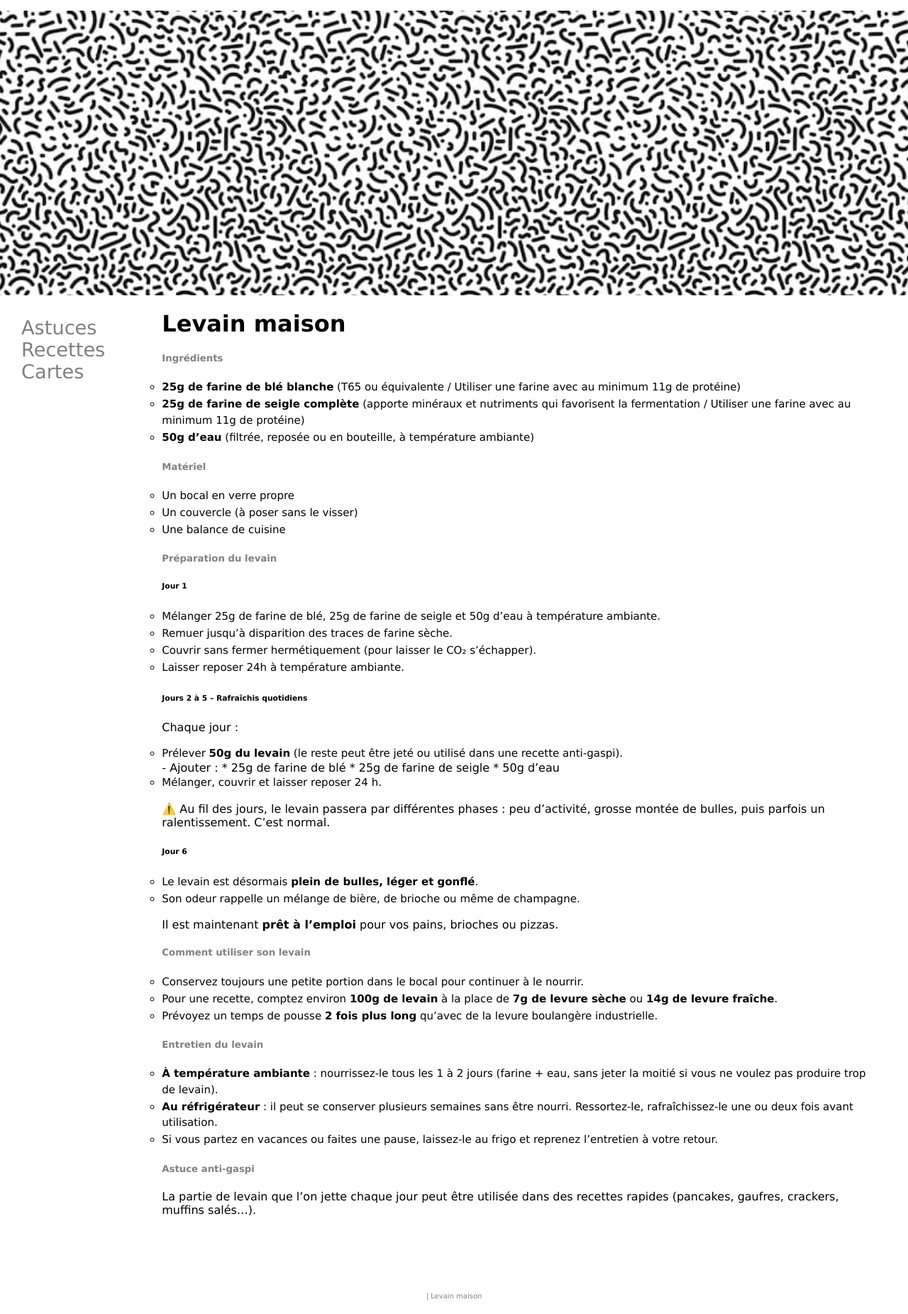
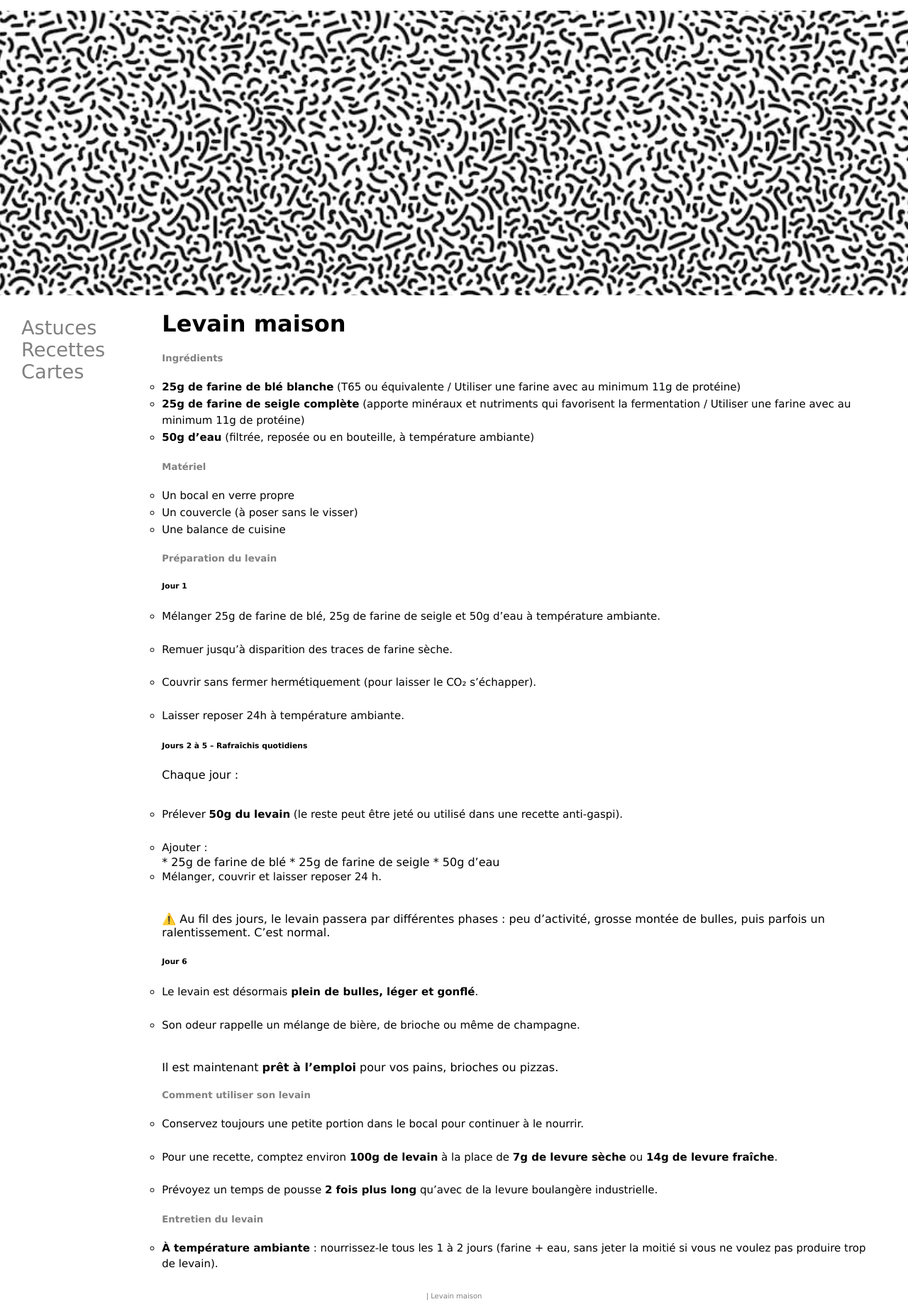
Before and after one commit to DenAff/heol, a Jekyll site: the page built from _posts/recettes/cuissons & préparations/2020-01-01-levain.md, in a window 1280 px wide. Shown: the whole page at 71% size. Built offline with Jekyll 4.4.1, drawn with Linux system fonts in a browser that asks for light colours.

Commit message:
Update 2020-01-01-levain.md

```diff
--- a/_posts/recettes/cuissons & préparations/2020-01-01-levain.md
+++ b/_posts/recettes/cuissons & préparations/2020-01-01-levain.md
@@ -24,44 +24,44 @@ categories: [cuissons & préparations]
 
 ###### Jour 1
 
-- Mélanger 25g de farine de blé, 25g de farine de seigle et 50g d’eau à température ambiante.
-- Remuer jusqu’à disparition des traces de farine sèche.
-- Couvrir sans fermer hermétiquement (pour laisser le CO₂ s’échapper).
+- Mélanger 25g de farine de blé, 25g de farine de seigle et 50g d’eau à température ambiante.<br><br>
+- Remuer jusqu’à disparition des traces de farine sèche.<br><br>
+- Couvrir sans fermer hermétiquement (pour laisser le CO₂ s’échapper).<br><br>
 - Laisser reposer 24h à température ambiante.
 
 ###### Jours 2 à 5 – Rafraîchis quotidiens
 
-Chaque jour :
-- Prélever **50g du levain** (le reste peut être jeté ou utilisé dans une recette anti-gaspi).
+Chaque jour :<br><br>
+- Prélever **50g du levain** (le reste peut être jeté ou utilisé dans une recette anti-gaspi).<br><br>
+- Ajouter :
 
 <ul>
-- Ajouter :
     * 25g de farine de blé
     * 25g de farine de seigle
     * 50g d’eau
 </ul>
 
-- Mélanger, couvrir et laisser reposer 24 h.
+- Mélanger, couvrir et laisser reposer 24 h.<br><br>
 
 ⚠️ Au fil des jours, le levain passera par différentes phases : peu d’activité, grosse montée de bulles, puis parfois un ralentissement. C’est normal.
 
 ###### Jour 6
 
-- Le levain est désormais **plein de bulles, léger et gonflé**.
-- Son odeur rappelle un mélange de bière, de brioche ou même de champagne.
+- Le levain est désormais **plein de bulles, léger et gonflé**.<br><br>
+- Son odeur rappelle un mélange de bière, de brioche ou même de champagne.<br><br>
 
 Il est maintenant **prêt à l’emploi** pour vos pains, brioches ou pizzas.
 
 ##### Comment utiliser son levain
 
-- Conservez toujours une petite portion dans le bocal pour continuer à le nourrir.
-- Pour une recette, comptez environ **100g de levain** à la place de **7g de levure sèche** ou **14g de levure fraîche**.
+- Conservez toujours une petite portion dans le bocal pour continuer à le nourrir.<br><br>
+- Pour une recette, comptez environ **100g de levain** à la place de **7g de levure sèche** ou **14g de levure fraîche**.<br><br>
 - Prévoyez un temps de pousse **2 fois plus long** qu’avec de la levure boulangère industrielle.
 
 ##### Entretien du levain
 
-- **À température ambiante** : nourrissez-le tous les 1 à 2 jours (farine + eau, sans jeter la moitié si vous ne voulez pas produire trop de levain).
-- **Au réfrigérateur** : il peut se conserver plusieurs semaines sans être nourri. Ressortez-le, rafraîchissez-le une ou deux fois avant utilisation.
+- **À température ambiante** : nourrissez-le tous les 1 à 2 jours (farine + eau, sans jeter la moitié si vous ne voulez pas produire trop de levain).<br><br>
+- **Au réfrigérateur** : il peut se conserver plusieurs semaines sans être nourri. Ressortez-le, rafraîchissez-le une ou deux fois avant utilisation.<br><br>
 - Si vous partez en vacances ou faites une pause, laissez-le au frigo et reprenez l’entretien à votre retour.
 
 ##### Astuce anti-gaspi
```
